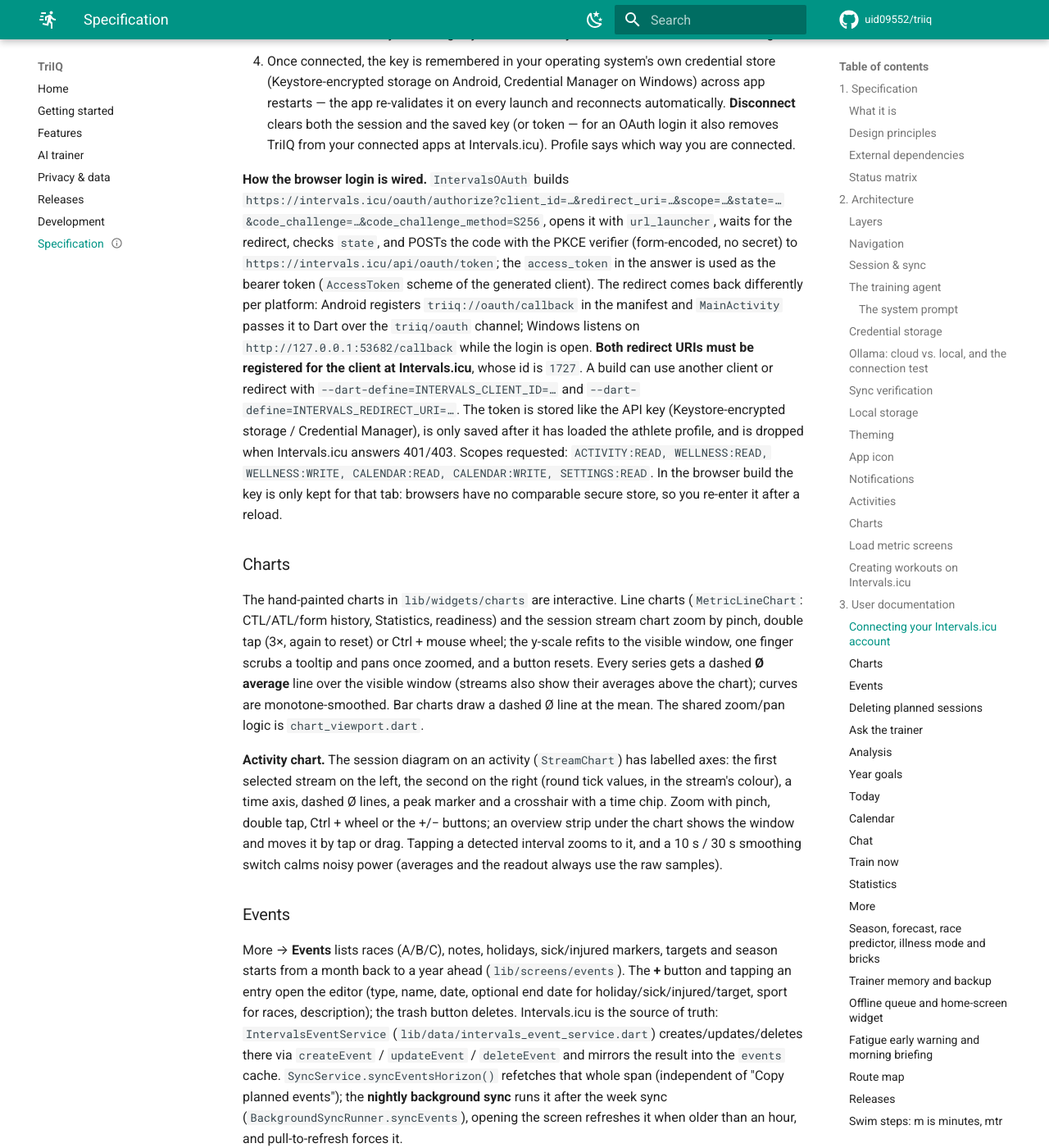
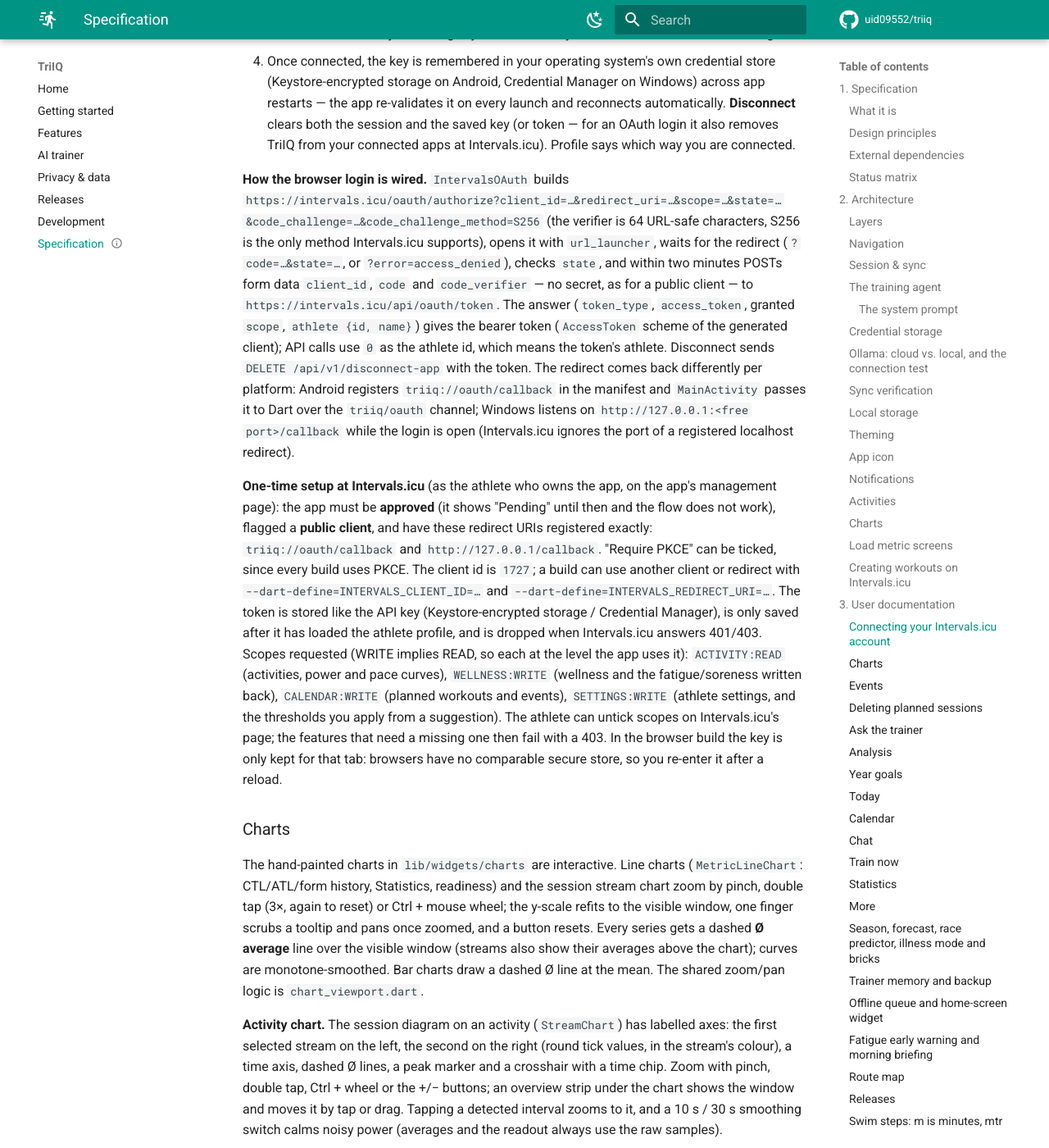
Before and after one commit to uid09552/triiq, an MkDocs documentation site: the page built from docs/okf.md, in a window 1280 px wide and 1400 px high, scrolled down 26280 px. Shown: the whole window at 82% size. Built offline with MkDocs 1.6.1 and Material for MkDocs 9.7.7, drawn with Linux system fonts in a browser that asks for light colours; comment, search, counter and statistics services are not loaded.

Commit message:
OAuth login: match Intervals.icu's documented public-client flow
The token request now sends exactly client_id, code and code_verifier (no
grant_type or redirect_uri). Scopes are asked for at the level the app uses
them, since WRITE implies READ: ACTIVITY:READ, WELLNESS:WRITE,
CALENDAR:WRITE, SETTINGS:WRITE (the last for applying a threshold). The
Windows loopback takes any free port (Intervals.icu ignores the port of a
registered http://127.0.0.1 redirect), so register http://127.0.0.1/callback.
Docs describe the one-time app setup (approved, public client, redirects).

Co-Authored-By: Claude Sonnet 5.5 <noreply@anthropic.com>
Claude-Session: https://claude.ai/code/session_01TLfDyPrWVKmQePXF4S4Tbp

```diff
--- a/docs/okf.md
+++ b/docs/okf.md
@@ -875,23 +875,37 @@ browser just cancels. On the web preview and iOS only the API key is offered.
    apps at Intervals.icu). Profile says which way you are connected.
 
 **How the browser login is wired.** `IntervalsOAuth` builds
-`https://intervals.icu/oauth/authorize?client_id=…&redirect_uri=…&scope=…&state=…&code_challenge=…&code_challenge_method=S256`,
-opens it with `url_launcher`, waits for the redirect, checks `state`, and
-POSTs the code with the PKCE verifier (form-encoded, no secret) to
-`https://intervals.icu/api/oauth/token`; the `access_token` in the answer is
-used as the bearer token (`AccessToken` scheme of the generated client). The
-redirect comes back differently per platform: Android registers
-`triiq://oauth/callback` in the manifest and `MainActivity` passes it to Dart
-over the `triiq/oauth` channel; Windows listens on
-`http://127.0.0.1:53682/callback` while the login is open. **Both redirect
-URIs must be registered for the client at Intervals.icu**, whose id is `1727`.
-A build can use another client or redirect with
-`--dart-define=INTERVALS_CLIENT_ID=…` and `--dart-define=INTERVALS_REDIRECT_URI=…`.
-The token is stored like the API key (Keystore-encrypted storage / Credential
-Manager), is only saved after it has loaded the athlete profile, and is
-dropped when Intervals.icu answers 401/403. Scopes requested:
-`ACTIVITY:READ, WELLNESS:READ, WELLNESS:WRITE, CALENDAR:READ, CALENDAR:WRITE,
-SETTINGS:READ`.
+`https://intervals.icu/oauth/authorize?client_id=…&redirect_uri=…&scope=…&state=…&code_challenge=…&code_challenge_method=S256`
+(the verifier is 64 URL-safe characters, S256 is the only method Intervals.icu
+supports), opens it with `url_launcher`, waits for the redirect
+(`?code=…&state=…`, or `?error=access_denied`), checks `state`, and within two
+minutes POSTs form data `client_id`, `code` and `code_verifier` — no secret, as
+for a public client — to `https://intervals.icu/api/oauth/token`. The answer
+(`token_type`, `access_token`, granted `scope`, `athlete {id, name}`) gives the
+bearer token (`AccessToken` scheme of the generated client); API calls use
+`0` as the athlete id, which means the token's athlete. Disconnect sends
+`DELETE /api/v1/disconnect-app` with the token. The redirect comes back
+differently per platform: Android registers `triiq://oauth/callback` in the
+manifest and `MainActivity` passes it to Dart over the `triiq/oauth` channel;
+Windows listens on `http://127.0.0.1:<free port>/callback` while the login is
+open (Intervals.icu ignores the port of a registered localhost redirect).
+
+**One-time setup at Intervals.icu** (as the athlete who owns the app, on the
+app's management page): the app must be **approved** (it shows "Pending" until
+then and the flow does not work), flagged a **public client**, and have these
+redirect URIs registered exactly: `triiq://oauth/callback` and
+`http://127.0.0.1/callback`. "Require PKCE" can be ticked, since every build
+uses PKCE. The client id is `1727`; a build can use another client or redirect
+with `--dart-define=INTERVALS_CLIENT_ID=…` and
+`--dart-define=INTERVALS_REDIRECT_URI=…`. The token is stored like the API key
+(Keystore-encrypted storage / Credential Manager), is only saved after it has
+loaded the athlete profile, and is dropped when Intervals.icu answers 401/403.
+Scopes requested (WRITE implies READ, so each at the level the app uses it):
+`ACTIVITY:READ` (activities, power and pace curves), `WELLNESS:WRITE` (wellness
+and the fatigue/soreness written back), `CALENDAR:WRITE` (planned workouts and
+events), `SETTINGS:WRITE` (athlete settings, and the thresholds you apply from
+a suggestion). The athlete can untick scopes on Intervals.icu's page; the
+features that need a missing one then fail with a 403.
    In the browser build the key is only kept for that tab: browsers have no
    comparable secure store, so you re-enter it after a reload.
 
```
Also changed, not shown: 2 other files.
